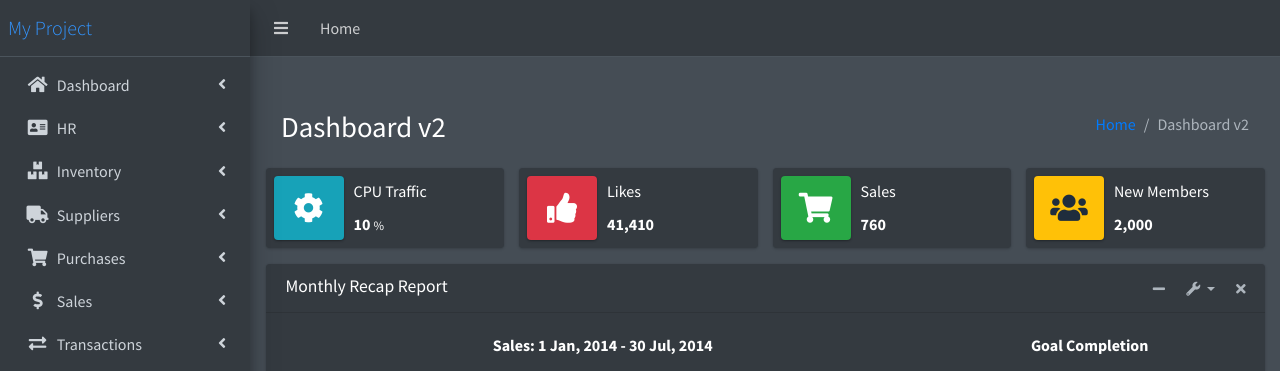
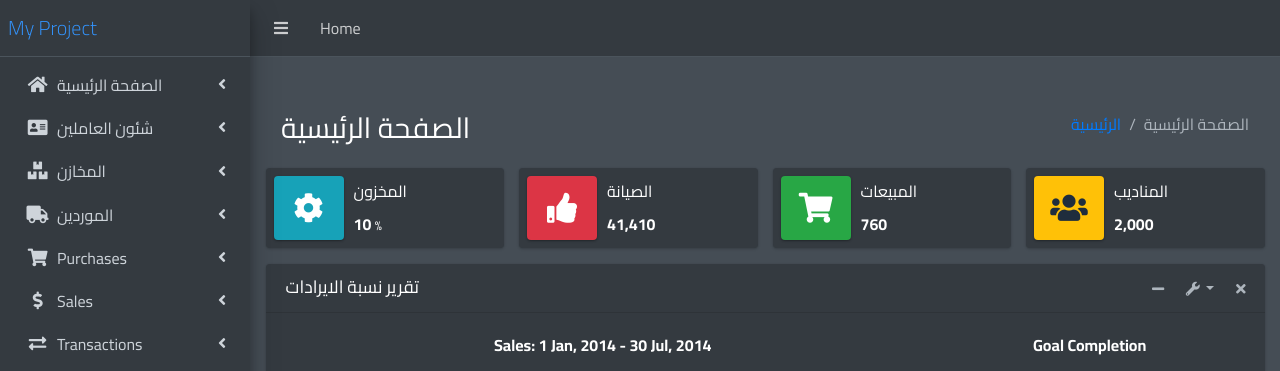
Before and after one commit to douzitrust/erp, a Django app: page / in a window 1280 px wide. Shown: the top 371 px of the page. Run offline with Django 5.2, Linux system fonts and the light colour scheme; some libraries are stand-ins or nearby versions.

Commit message:
last_work_modif

```diff
--- a/templates/base.html
+++ b/templates/base.html
@@ -8,7 +8,12 @@
     <!-- Font Awesome -->
     <link rel="stylesheet" href="https://cdnjs.cloudflare.com/ajax/libs/font-awesome/5.15.4/css/all.min.css">
     <!-- Google Font: Source Sans Pro -->
-    <link rel="stylesheet" href="https://fonts.googleapis.com/css?family=Source+Sans+Pro:300,400,400i,700&display=fallback">
+    <link href="https://fonts.googleapis.com/css2?family=Cairo:wght@200;300;400;600;700&display=swap" rel="stylesheet">
+<style>
+    body {
+    font-family: 'Cairo', sans-serif;
+}
+</style>
 </head>
 <body class="hold-transition dark-mode sidebar-mini layout-fixed">
     <div class="wrapper">
@@ -44,7 +49,7 @@
                             <a href="{% url 'dashboard' %}" class="nav-link">
                                 <i class="nav-icon fa fa-home"></i>
                                 <p>
-                                    Dashboard
+                                    الصفحة الرئيسية
                                     <i class="right fas fa-angle-left"></i>
                                 </p>
                             </a>
@@ -52,7 +57,7 @@
                                 <li class="nav-item">
                                     <a href="{% url 'dashboard' %}" class="nav-link">
                                         <i class="far fa-circle nav-icon"></i>
-                                        <p>Dashboard</p>
+                                        <p>الصفحة الرئيسية</p>
                                     </a>
                                 </li>
 
@@ -64,7 +69,7 @@
                             <a href="#" class="nav-link">
                                 <i class="nav-icon fa fa-address-card"></i>
                                 <p>
-                                    HR
+                                    شئون العاملين
                                     <i class="right fas fa-angle-left"></i>
                                 </p>
                             </a>
@@ -72,7 +77,7 @@
                                 <li class="nav-item">
                                     <a href="{% url 'supplier_list' %}" class="nav-link">
                                         <i class="far fa-circle nav-icon"></i>
-                                        <p>Employee List</p>
+                                        <p>قائمة العاملين</p>
                                     </a>
                                 </li>
                                 <li class="nav-item">
@@ -89,7 +94,7 @@
                             <a href="#" class="nav-link">
                                 <i class="nav-icon fas fa-boxes"></i>
                                 <p>
-                                    Inventory
+                                    المخازن
                                     <i class="right fas fa-angle-left"></i>
                                 </p>
                             </a>
@@ -125,7 +130,7 @@
                             <a href="#" class="nav-link">
                                 <i class="nav-icon fas fa-truck"></i>
                                 <p>
-                                    Suppliers
+                                    الموردين
                                     <i class="right fas fa-angle-left"></i>
                                 </p>
                             </a>
--- a/templates/dashboard.html
+++ b/templates/dashboard.html
@@ -7,12 +7,12 @@
         <div class="container-fluid">
         <div class="row mb-2">
         <div class="col-sm-6">
-        <h1 class="m-0">Dashboard v2</h1>
+        <h1 class="m-0">الصفحة الرئيسية</h1>
         </div>
         <div class="col-sm-6">
         <ol class="breadcrumb float-sm-right">
-        <li class="breadcrumb-item"><a href="#">Home</a></li>
-        <li class="breadcrumb-item active">Dashboard v2</li>
+        <li class="breadcrumb-item"><a href="#">الرئيسية</a></li>
+        <li class="breadcrumb-item active">الصفحة الرئيسية</li>
         </ol>
         </div>
         </div>
@@ -23,7 +23,7 @@
             <div class="info-box">
             <span class="info-box-icon bg-info elevation-1"><i class="fas fa-cog"></i></span>
             <div class="info-box-content">
-            <span class="info-box-text">CPU Traffic</span>
+            <span class="info-box-text">المخزون</span>
             <span class="info-box-number">
             10
             <small>%</small>
@@ -38,7 +38,7 @@
             <div class="info-box mb-3">
             <span class="info-box-icon bg-danger elevation-1"><i class="fas fa-thumbs-up"></i></span>
             <div class="info-box-content">
-            <span class="info-box-text">Likes</span>
+            <span class="info-box-text">الصيانة</span>
             <span class="info-box-number">41,410</span>
             </div>
 
@@ -52,7 +52,7 @@
             <div class="info-box mb-3">
             <span class="info-box-icon bg-success elevation-1"><i class="fas fa-shopping-cart"></i></span>
             <div class="info-box-content">
-            <span class="info-box-text">Sales</span>
+            <span class="info-box-text">المبيعات</span>
             <span class="info-box-number">760</span>
             </div>
 
@@ -64,7 +64,7 @@
             <div class="info-box mb-3">
             <span class="info-box-icon bg-warning elevation-1"><i class="fas fa-users"></i></span>
             <div class="info-box-content">
-            <span class="info-box-text">New Members</span>
+            <span class="info-box-text">المناديب</span>
             <span class="info-box-number">2,000</span>
             </div>
 
@@ -77,7 +77,7 @@
                 <div class="col-md-12">
                 <div class="card">
                 <div class="card-header">
-                <h5 class="card-title">Monthly Recap Report</h5>
+                <h5 class="card-title">تقرير نسبة الايرادات</h5>
                 <div class="card-tools">
                 <button type="button" class="btn btn-tool" data-card-widget="collapse">
                 <i class="fas fa-minus"></i>
```
